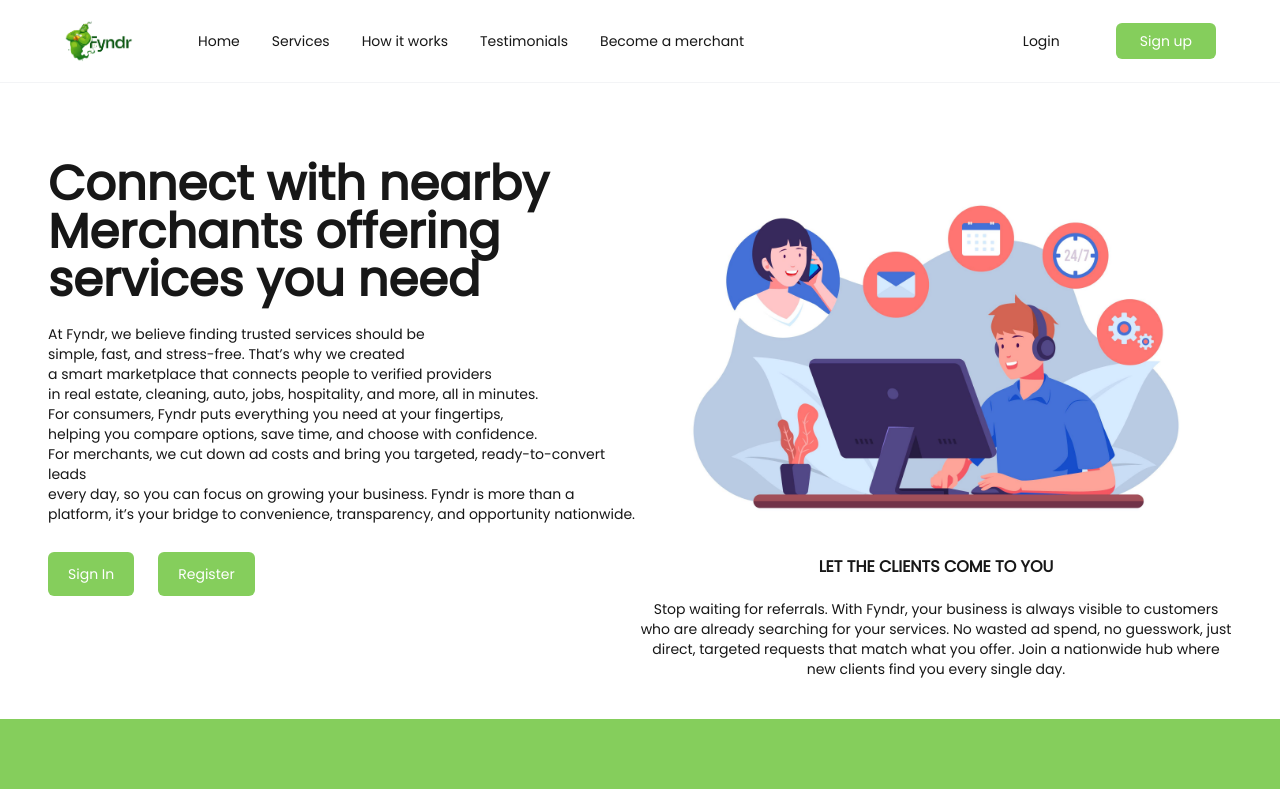
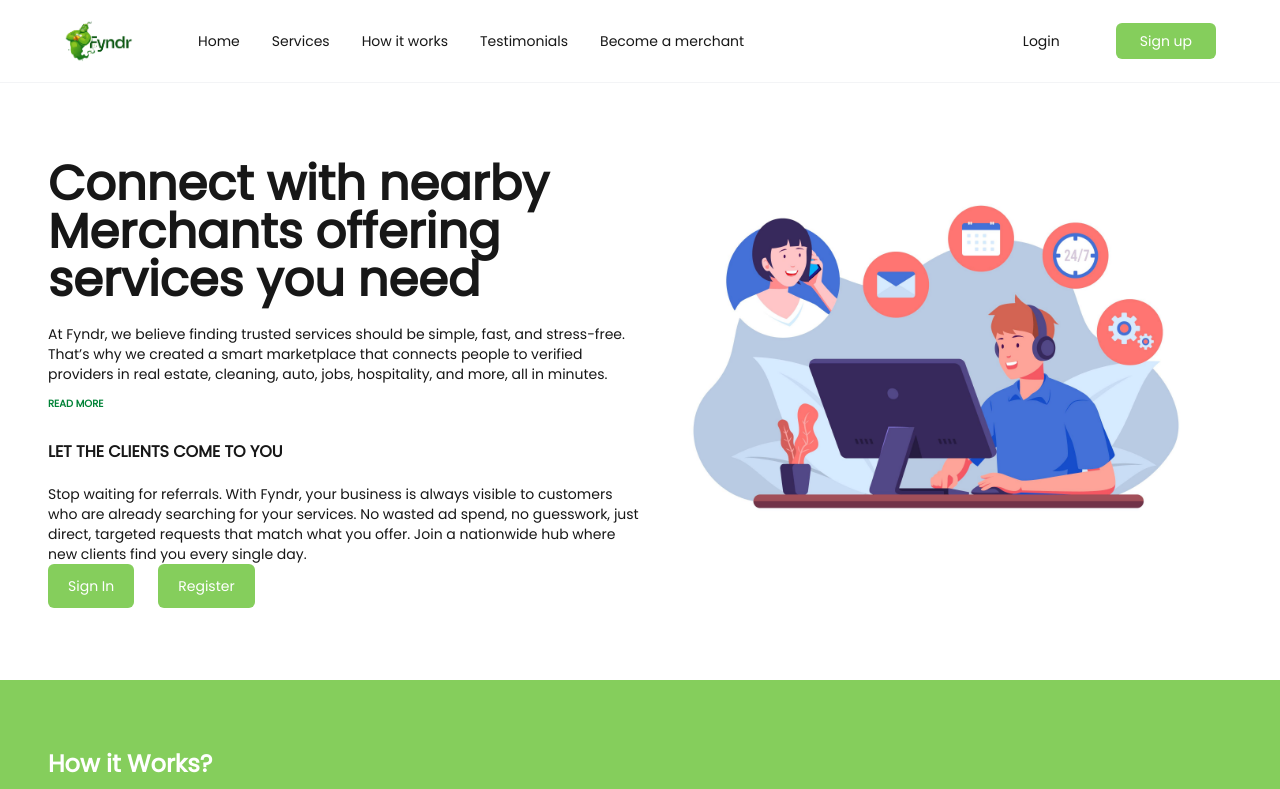
Before and after one commit to OgheneDev/fyndr, a Next.js app: page / in a window 1280 px wide. Shown: the top 789 px of the page. Built offline with nearby package versions, Linux system fonts and the light colour scheme.

Commit message:
Improvements

```diff
--- a/src/components/landing page/HeroSection.jsx
+++ b/src/components/landing page/HeroSection.jsx
@@ -9,6 +9,7 @@ import { useAuthStore } from '@/store/authStore'
 const HeroSection = () => {
   const { isAuthenticated } = useAuthStore();
   const [isLoggedIn, setIsLoggedIn] = useState(isAuthenticated);
+  const [isExpanded, setIsExpanded] = useState(false);
 
   useEffect(() => {
     setIsLoggedIn(isAuthenticated);
@@ -64,7 +65,7 @@ const HeroSection = () => {
 
   return (
     <motion.section
-      className='flex flex-col lg:flex-row md:gap-0 md:justify-between gap-5 p-5 pt-[100px] py-8 md:py-10 md:pt-[160px] md:px-12 overflow-hidden'
+      className='flex flex-col lg:flex-row md:gap-0 md:justify-between gap-5 p-5 pt-[100px] py-8 md:py-10 md:pb-18 md:pt-[160px] md:px-12 overflow-hidden'
       variants={containerVariants}
       initial="hidden"
       animate="visible"
@@ -83,13 +84,31 @@ const HeroSection = () => {
             services you need
           </motion.h1>
           <motion.p
-            className='text-sm'
+            className='space-y-2 text-sm'
             variants={textVariants}
           >
-            At Fyndr, we believe finding trusted services should be <br className='hidden lg:block' /> simple, fast, and stress-free. That’s why we created <br className='hidden lg:block' /> a smart marketplace that connects people to verified providers <br className='hidden lg:block' /> in real estate, cleaning, auto, jobs, hospitality, and more, all in minutes.<br className='hidden lg:block' />
-            For consumers, Fyndr puts everything you need at your fingertips,<br className='hidden lg:block' /> helping you compare options, save time, and choose with confidence.<br className='hidden lg:block' /> For merchants, we cut down ad costs and bring you targeted, ready-to-convert leads <br className='hidden lg:block' /> every day, so you can focus on growing your business.
-            Fyndr is more than a platform, it’s your bridge to convenience, transparency, and opportunity nationwide.
+            At Fyndr, we believe finding trusted services should be simple, fast, and stress-free. That’s <br className='md:hidden' /> why we created a smart marketplace that <br className='md:hidden' /> connects people to verified providers in real <br className='md:hidden' /> estate, cleaning, auto, jobs, hospitality, and <br className='md:hidden' /> more, all in minutes.
+            {isExpanded && (
+              <span className='block mt-2'>
+                For consumers, Fyndr puts everything you need at your fingertips, helping you compare options, save time, and choose with confidence.
+                For merchants, we cut down ad costs and bring you targeted, ready-to-convert leads every day, so you can focus on growing your business.
+                Fyndr is more than a platform, it’s your bridge to convenience, transparency, and opportunity nationwide.
+              </span>
+            )}
+            <span className='block mt-2'>
+              <motion.button
+                className='text-green-700 cursor-pointer font-bold uppercase text-[10px]'
+                onClick={() => setIsExpanded(!isExpanded)}
+                variants={buttonVariants}
+              >
+                {isExpanded ? 'View Less' : 'Read More'}
+              </motion.button>
+            </span>
           </motion.p>
+        </article>
+        <article className='space-y-5 hidden md:block'>
+          <h3 className='text-[16px] font-bold'>LET THE CLIENTS COME TO YOU</h3>
+          <p className='text-sm'>Stop waiting for referrals. With Fyndr, your business is always visible to customers who are already searching for your services. No wasted ad spend, no guesswork, just direct, targeted requests that match what you offer. Join a nationwide hub where new clients find you every single day.</p>
         </article>
         {!isLoggedIn && (
           <motion.div
@@ -129,9 +148,9 @@ const HeroSection = () => {
           alt='Hero'
           className='w-full h-auto'
         />
-        <article className='space-y-5 text-center'>
+        <article className='space-y-5 text-center md:hidden'>
           <h3 className='text-[16px] font-bold'>LET THE CLIENTS COME TO YOU</h3>
-          <p className='text-sm'>Stop waiting for referrals. With Fyndr, your business is always visible to customers who are already searching for your services. No wasted ad spend, no guesswork, just direct, targeted requests that match what you offer. Join a nationwide hub where new clients find you every single day.</p>
+          <p className='text-sm'>Stop waiting for referrals. With Fyndr, your business is always visible to customers who are already searching for your services. No wasted ad spend, no guesswork, just direct, targeted requests that match what you offer. Join a nationwide hub where new clients find you every single day.</p>
         </article>
       </motion.div>
     </motion.section>
```
